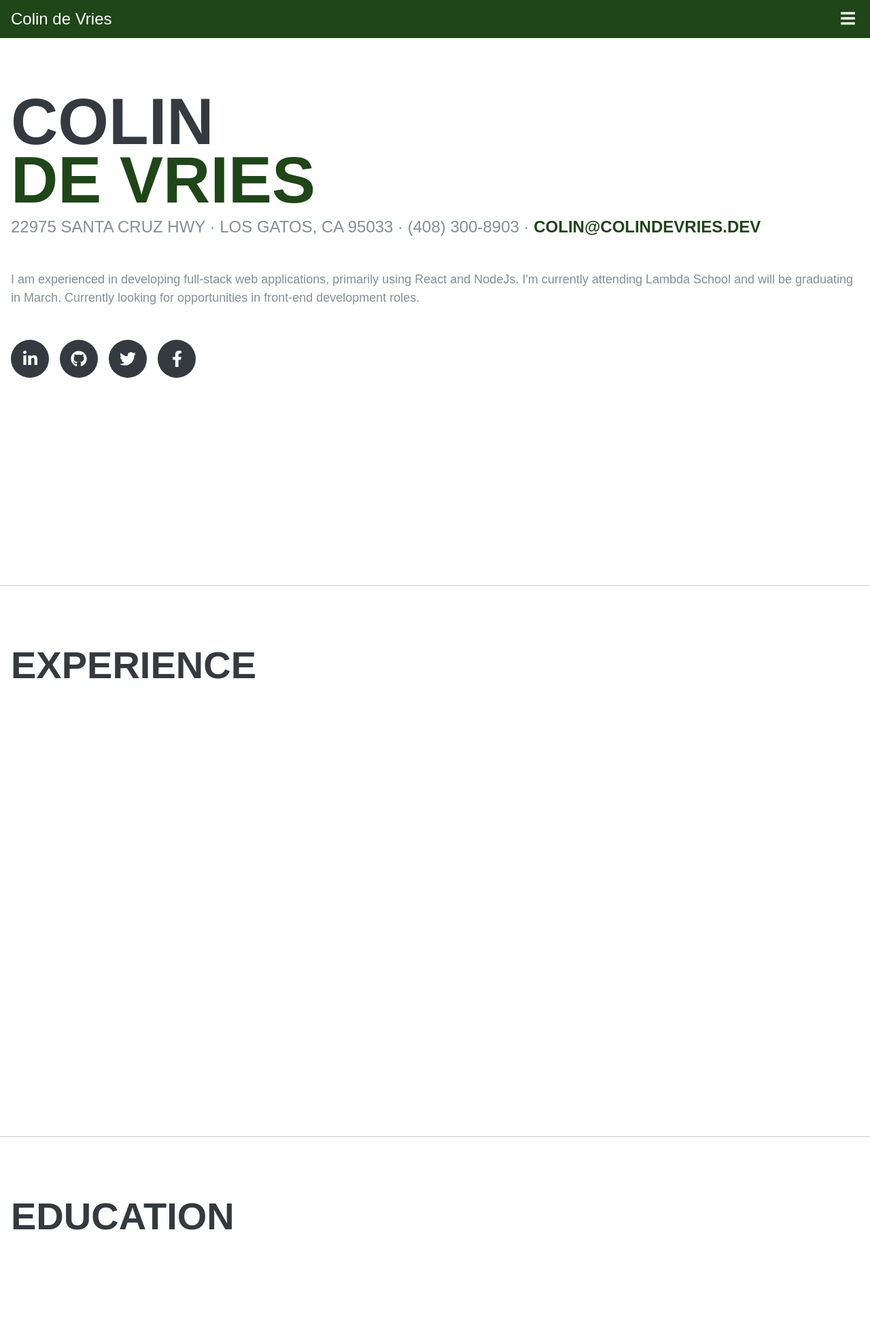
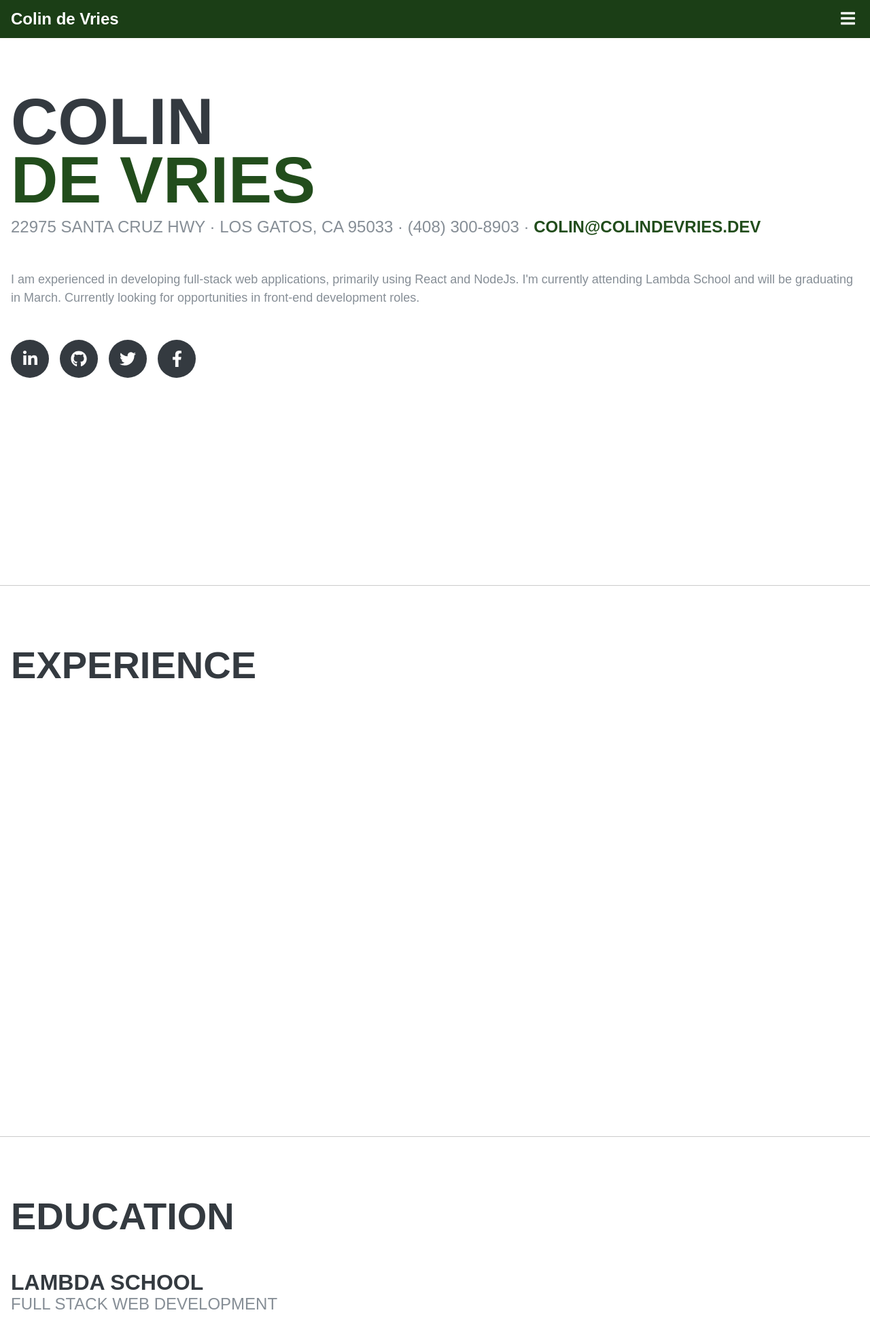
Before and after one commit to dvcolin/colindevries.dev-react, a React (Create React App) app: page / in a window 1280 px wide. Shown: the top 1966 px of the page at 68% size. Built offline with nearby package versions, Linux system fonts and the light colour scheme; what webfontloader would draw is missing.

Commit message:
minor changes to color scheme

```diff
--- a/src/components/headings.js
+++ b/src/components/headings.js
@@ -37,6 +37,7 @@ export const H4 = styled('h4')(
   css({
     ...heading,
     fontSize: 2,
+    fontWeight: 'medium',
     color: 'text'
   })
 );
--- a/src/components/layout/navbar.js
+++ b/src/components/layout/navbar.js
@@ -13,8 +13,8 @@ const NavbarContainer = styled('nav')(
     alignItems: 'center',
     height: '5.6rem',
     px: 2,
-    color: 'white',
-    bg: 'primary',
+    color: 'nav.text',
+    bg: 'nav.background',
     width: '100%'
   })
 );
@@ -22,7 +22,7 @@ const NavbarContainer = styled('nav')(
 const Name = styled('div')(
   css({
     fontSize: 2,
-    fontWeight: 'medium'
+    fontWeight: 'bold'
   })
 );
 
@@ -31,7 +31,7 @@ const NavToggleButton = styled('button')(
     ml: 'auto',
     background: 'none',
     border: 'none',
-    color: 'white',
+    color: 'nav.text',
     fontSize: 2
   })
 );
--- a/src/index.js
+++ b/src/index.js
@@ -6,7 +6,7 @@ import WebFont from 'webfontloader';
 
 WebFont.load({
   google: {
-    families: ['Saira Extra Condensed:500,700', 'Muli:400,500']
+    families: ['Saira Extra Condensed:500,700', 'Muli:400,700']
   }
 });
 
--- a/src/sections/about.js
+++ b/src/sections/about.js
@@ -29,7 +29,6 @@ const PrimaryColor = styled('span')(
 const Subheading = styled(H4)(
   css({
     mt: 1,
-    fontWeight: 'medium',
     lineHeight: '1.4'
   })
 );
--- a/src/sections/education.js
+++ b/src/sections/education.js
@@ -1,6 +1,6 @@
 import React from 'react';
 import SectionContainer from '../components/layout/section-container';
-import { H2 } from '../components/headings';
+import { H2, H3, H4 } from '../components/headings';
 import SectionDivider from '../components/section-divider';
 
 const EducationSection = () => {
@@ -8,6 +8,8 @@ const EducationSection = () => {
     <>
       <SectionContainer>
         <H2>Education</H2>
+        <H3>Lambda School</H3>
+        <H4>Full Stack Web Development</H4>
       </SectionContainer>
       <SectionDivider />
     </>
--- a/src/styles/theme.js
+++ b/src/styles/theme.js
@@ -19,8 +19,12 @@ export default {
   colors: {
     text: '#868e96',
     background: '#fff',
-    primary: '#1f4519',
+    primary: '#224D1C',
     secondary: '#343a40',
-    muted: '#ccc'
+    muted: '#ccc',
+    nav: {
+      background: '#1b3e16',
+      text: '#fff'
+    }
   }
 };
```
